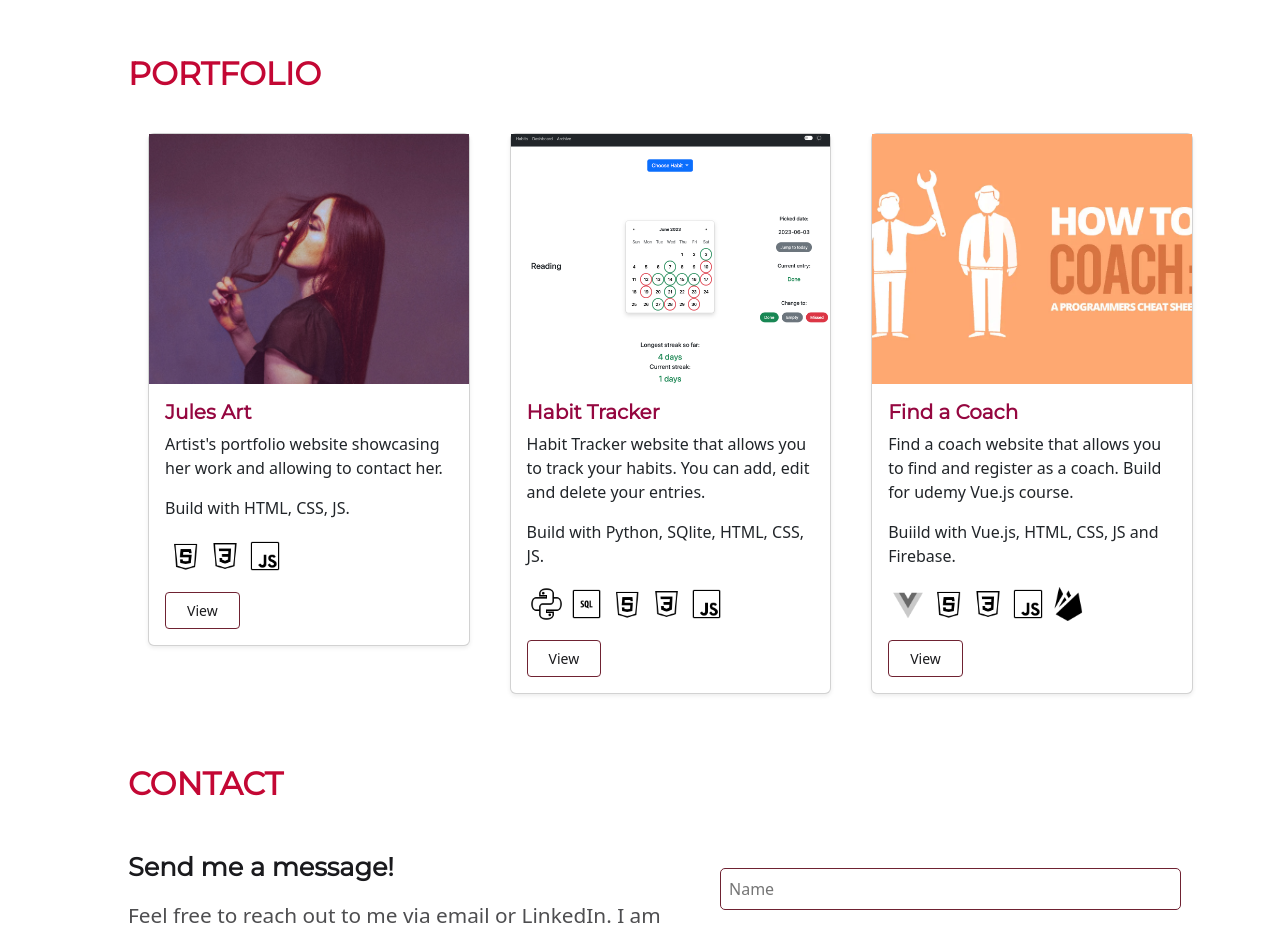
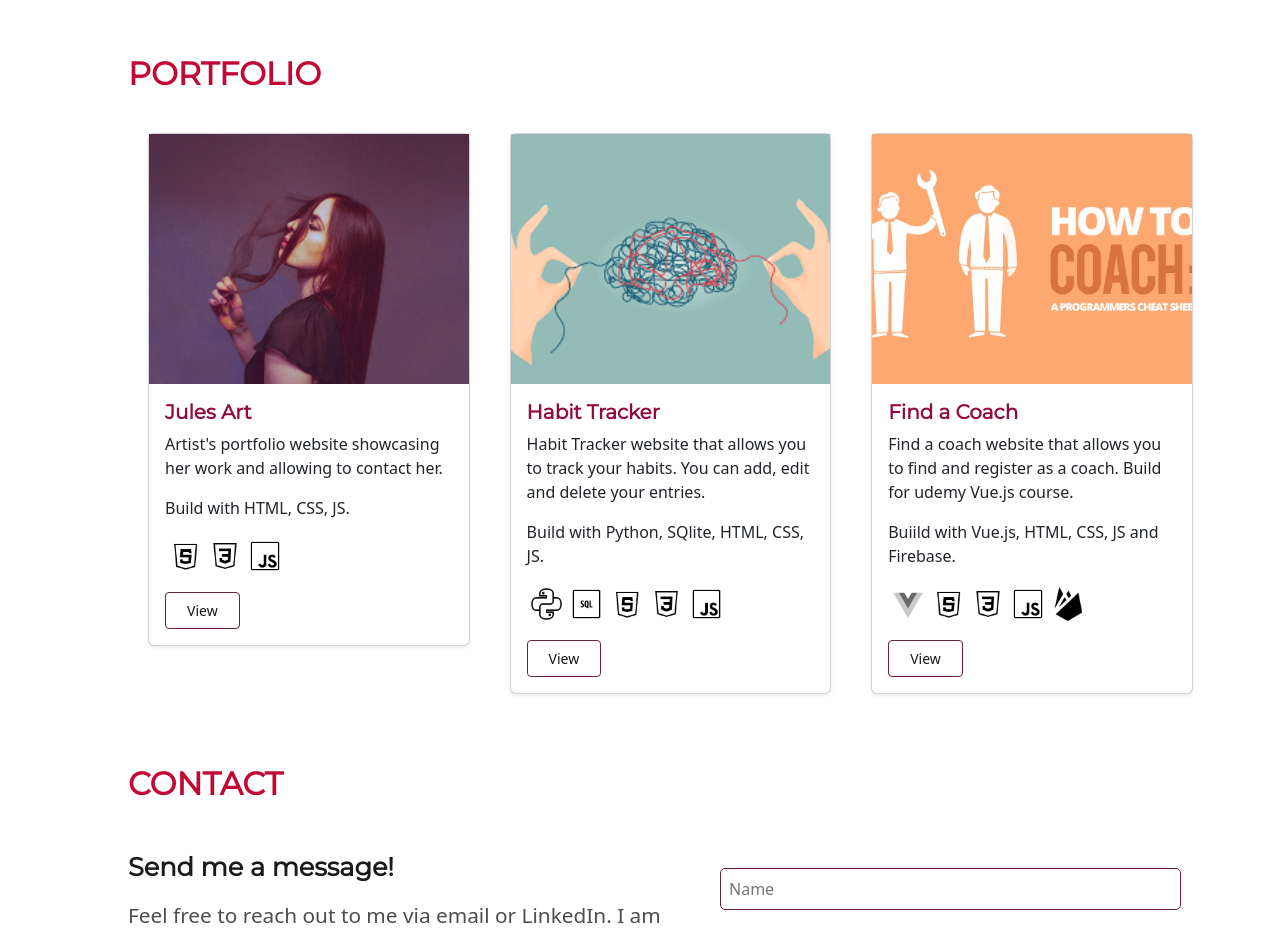
Before and after one commit to Jakub-Pinkowski/Portfolio, a Vue app: page / in a window 1280 px wide. Shown: the part 1480-2411 px from the top of the page. Built offline with nearby package versions, Linux system fonts and the light colour scheme.

Commit message:
Changed favicon

```diff
--- a/src/components/ThePortfolio.vue
+++ b/src/components/ThePortfolio.vue
@@ -30,7 +30,7 @@
             </div>
             <div class="col">
                 <div class="card shadow-sm">
-                    <img src="../assets/images/habit-tracker-2.png" alt="Habit Tracker website">
+                    <img src="../assets/images/habit-tracker.png" alt="Habit Tracker website">
                     <div class="card-body">
                         <h5 class="card-text">Habit Tracker</h5>
                         <p>
```
Also changed, not shown: 1 other file (tests, documents, lock files or other folders).
